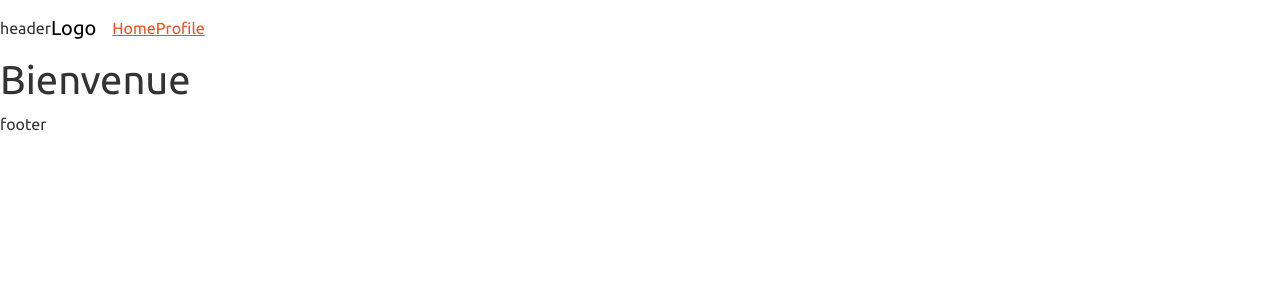
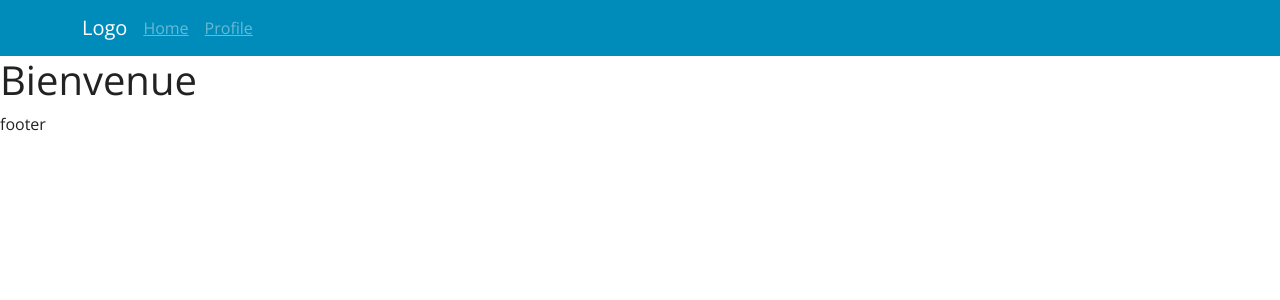
Before and after one commit to annieherieau/thp_mini-malt, a React (Vite) app: page / in a window 1280 px wide. Shown: the top 300 px of the page. Built offline with nearby package versions, Linux system fonts and the light colour scheme.

Commit message:
css navbar

```diff
--- a/src/App.scss
+++ b/src/App.scss
@@ -1,6 +1,6 @@
-@import "node_modules/bootswatch/dist/united/variables";
+@import "node_modules/bootswatch/dist/yeti/variables";
 @import "node_modules/bootstrap/scss/bootstrap";
-@import "node_modules/bootswatch/dist/united/bootswatch";
+@import "node_modules/bootswatch/dist/yeti/bootswatch";
 
 form {
   max-width: 30rem;
--- a/src/components/Header.jsx
+++ b/src/components/Header.jsx
@@ -1,24 +1,29 @@
-import { Nav, NavItem, Navbar, NavbarBrand } from "react-bootstrap";
+import { Container, Nav, Navbar } from "react-bootstrap";
 import { NavLink } from "react-router-dom";
 
 export default function Header() {
   return (
     <header>
-      <Navbar>
-        header
+      <Navbar expand="lg" className="bg-primary" data-bs-theme="dark" >
+      <Container>
+      <Navbar.Brand href='/'>Logo</Navbar.Brand>
+     <Navbar.Toggle aria-controls="app-navbar"/>
+      <Navbar.Collapse id="app-navbar">
 
-      <NavbarBrand>Logo</NavbarBrand>
-        <Nav>
-          <NavItem>
-            <NavLink to="/">Home</NavLink>
-          </NavItem>
-          <NavItem>
+
+        <Nav className="me-auto gap-3">
+          <Nav.Item>
+            <NavLink className='active' to="/">Home</NavLink>
+          </Nav.Item>
+          <Nav.Item>
             <NavLink to="/profile">Profile</NavLink>
-          </NavItem>
+          </Nav.Item>
             {/*
       |_ UserName (empty component for now)
       */}
         </Nav>
+        </Navbar.Collapse>
+        </Container>
       </Navbar>
     </header>
   );
```
Also changed, not shown: src/reducers/userReducer.jsx (+8 -8 lines).
